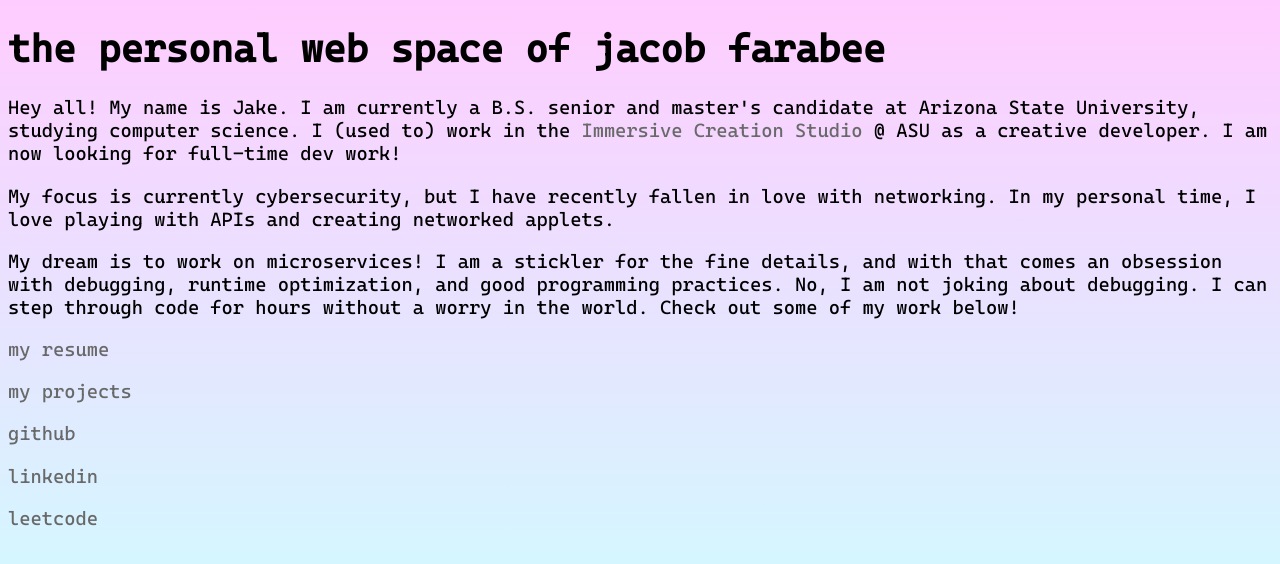
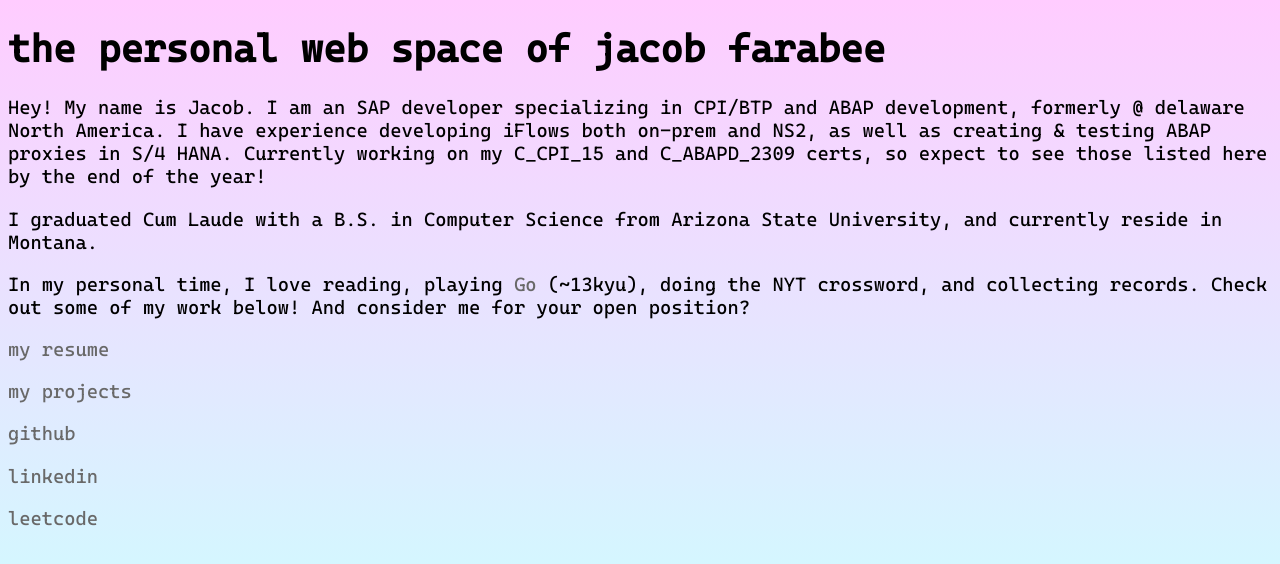
Before and after one commit to jfarabee/jfarabee.github.io, a plain HTML site: page index.html in a window 1280 px wide. Drawn offline with Linux system fonts and the light colour scheme; files whose address does not match are found by name.

Commit message:
looking for work again
updated bio & work experience

```diff
--- a/index.html
+++ b/index.html
@@ -10,18 +10,14 @@
     <body>
         <h1><code>the personal web space of jacob farabee</code></h1>
         <p>
-            Hey all! My name is Jake. I am currently a B.S. senior and master's candidate at Arizona State University, studying computer science. I (used to) work in the
-            <a href="https://xr.asu.edu/">
-            Immersive Creation Studio
-            </a>
-             @ ASU as a creative developer. I am now looking for full-time dev work!
+            Hey! My name is Jacob. I am an SAP developer specializing in CPI/BTP and ABAP development, formerly @ delaware North America. I have experience developing iFlows both on-prem and NS2, as well as creating & testing ABAP proxies in S/4 HANA. Currently working on my C_CPI_15 and C_ABAPD_2309 certs, so expect to see those listed here by the end of the year!
         </p>
         <p>
-            My focus is currently cybersecurity, but I have recently fallen in love with networking. In my personal time, I love playing with APIs and creating networked applets.
+            I graduated Cum Laude with a B.S. in Computer Science from Arizona State University, and currently reside in Montana.
         </p>
         <p>
-            My dream is to work on microservices! I am a stickler for the fine details, and with that comes an obsession with debugging, runtime optimization, and good programming practices. No, I am not joking about debugging. I can step through code for hours without a worry in the world.
-            Check out some of my work below!
+            In my personal time, I love reading, playing <a href="https://online-go.com/user/view/1260955">Go</a> (~13kyu), doing the NYT crossword, and collecting records.
+            Check out some of my work below! And consider me for your open position?
         </p>
 	<p>
 	    <a href="./JacobFarabeeResume.pdf">
```
